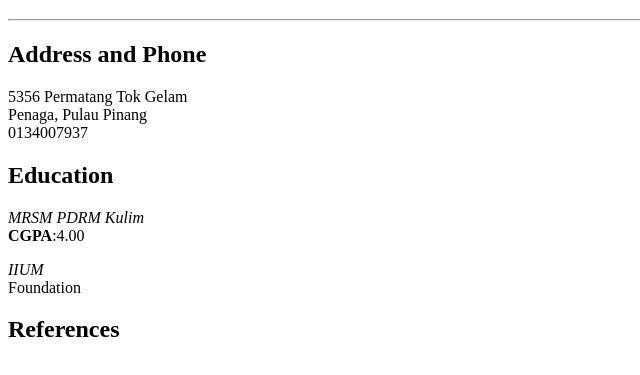
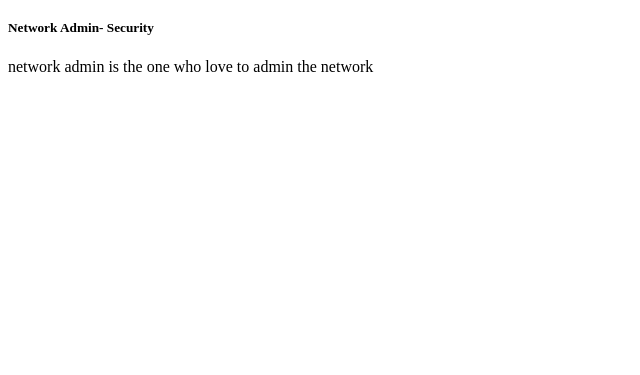
Before and after one commit to danialhz98/danialhz98.github.io, a plain HTML site: page index.html in a window 1280 px wide. Shown: the part 369-744 px from the top of the page, without its empty margins (0-640 px from the left). Drawn offline with Linux system fonts and the light colour scheme.

Commit message:
Update index.html

```diff
--- a/index.html
+++ b/index.html
@@ -8,23 +8,11 @@
     <div class="box">
       <img src="https://starschanges.com/wp-content/uploads/2015/06/Andrew-Garfield_4.jpg" alt="" class="boximg">
       <h1>Resume for Danial Hakim</h1>
-      <hr />
+      <h5>Network Admin- Security</h5>
+      <p>network admin is the one who love to admin the network</p>
     </div>
-      <h2> Address and Phone</h2>
 
-      <p>5356 Permatang Tok Gelam<br>
-        Penaga, Pulau Pinang<br>
-        0134007937</p>
 
-      <h2> Education</h2>
-
-      <p><em>MRSM PDRM Kulim</em><br>
-        <strong>CGPA</strong>:4.00</p>
-
-      <p><em>IIUM</em><br>
-        Foundation</p>
-
-      <h2> References </h2>
 
   </body>
 </html>
```
